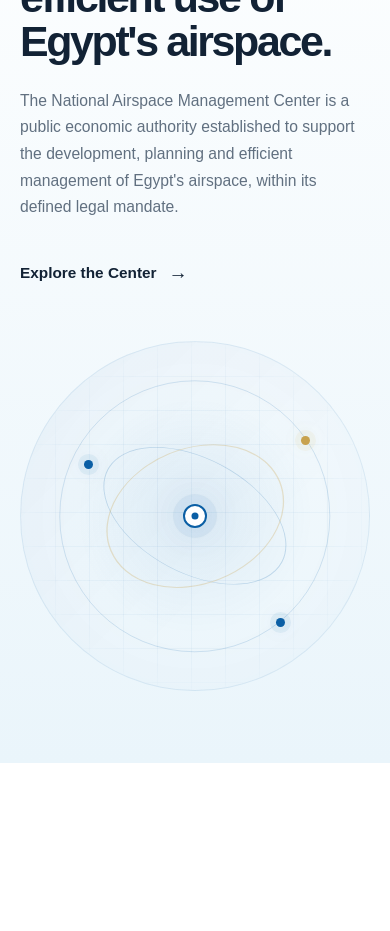
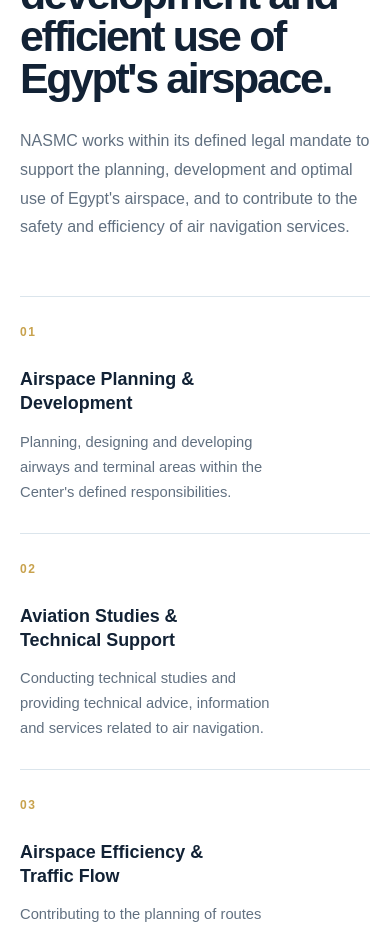
Before and after one commit to madoelfeki/nasmc-website, a Next.js app: page / in a window 390 px wide. Shown: the part 1060-1991 px from the top of the page. Before the commit the page ends 1823 px from the top, so only its background shows below. Built offline with nearby package versions, Linux system fonts and the light colour scheme.

Commit message:
Add NASMC Our Role section

```diff
--- a/app/page.module.css
+++ b/app/page.module.css
@@ -1035,3 +1035,166 @@
     background-size: 34px 34px;
   }
 }
+
+/* =========================================
+   OUR ROLE
+   ========================================= */
+
+.roleSection {
+  position: relative;
+  width: 100%;
+  padding: 120px 0;
+  background: var(--nasmc-white);
+  border-top: 1px solid var(--nasmc-border);
+}
+
+.roleContainer {
+  width: min(1180px, calc(100% - 96px));
+  margin: 0 auto;
+}
+
+.roleIntro {
+  max-width: 820px;
+}
+
+.roleTitle {
+  margin: 0;
+  max-width: 820px;
+  font-size: clamp(2.8rem, 5vw, 5rem);
+  font-weight: 650;
+  line-height: 0.98;
+  letter-spacing: -0.055em;
+  color: var(--nasmc-text);
+  text-wrap: balance;
+}
+
+.roleText {
+  margin: 28px 0 0;
+  max-width: 700px;
+  font-size: 1.08rem;
+  line-height: 1.8;
+  color: var(--nasmc-muted);
+}
+
+.roleGrid {
+  margin-top: 70px;
+  display: grid;
+  grid-template-columns: repeat(4, minmax(0, 1fr));
+  border-top: 1px solid var(--nasmc-border);
+  border-bottom: 1px solid var(--nasmc-border);
+}
+
+.roleCard {
+  position: relative;
+  min-height: 270px;
+  padding: 32px 28px 34px;
+  border-inline-end: 1px solid var(--nasmc-border);
+}
+
+.roleCard:last-child {
+  border-inline-end: 0;
+}
+
+.roleNumber {
+  display: block;
+  margin-bottom: 55px;
+  color: var(--nasmc-gold);
+  font-size: 0.75rem;
+  font-weight: 700;
+  letter-spacing: 0.14em;
+}
+
+.roleCard h3 {
+  margin: 0;
+  max-width: 230px;
+  font-size: 1.12rem;
+  line-height: 1.35;
+  font-weight: 650;
+  color: var(--nasmc-text);
+}
+
+.roleCard p {
+  margin: 14px 0 0;
+  max-width: 250px;
+  font-size: 0.92rem;
+  line-height: 1.7;
+  color: var(--nasmc-muted);
+}
+
+.roleLinkWrap {
+  margin-top: 28px;
+}
+
+@media (max-width: 1100px) {
+  .roleSection {
+    padding: 100px 0;
+  }
+
+  .roleContainer {
+    width: min(900px, calc(100% - 72px));
+  }
+
+  .roleGrid {
+    grid-template-columns: repeat(2, minmax(0, 1fr));
+  }
+
+  .roleCard:nth-child(2) {
+    border-inline-end: 0;
+  }
+
+  .roleCard:nth-child(-n + 2) {
+    border-bottom: 1px solid var(--nasmc-border);
+  }
+}
+
+@media (max-width: 760px) {
+  .roleSection {
+    padding: 84px 24px;
+  }
+
+  .roleContainer {
+    width: 100%;
+  }
+
+  .roleTitle {
+    font-size: clamp(2.55rem, 10vw, 3.8rem);
+  }
+
+  .roleText {
+    font-size: 1rem;
+  }
+
+  .roleGrid {
+    margin-top: 54px;
+    grid-template-columns: 1fr;
+  }
+
+  .roleCard {
+    min-height: auto;
+    padding: 28px 0;
+    border-inline-end: 0;
+    border-bottom: 1px solid var(--nasmc-border);
+  }
+
+  .roleCard:nth-child(2) {
+    border-inline-end: 0;
+  }
+
+  .roleCard:last-child {
+    border-bottom: 0;
+  }
+
+  .roleNumber {
+    margin-bottom: 28px;
+  }
+}
+
+@media (max-width: 480px) {
+  .roleSection {
+    padding: 72px 20px;
+  }
+
+  .roleTitle {
+    font-size: clamp(2.35rem, 11vw, 3.2rem);
+  }
+}
--- a/app/page.tsx
+++ b/app/page.tsx
@@ -433,6 +433,75 @@
         </section>
 
         {/* =========================================
+            OUR ROLE
+            ========================================= */}
+
+        <section className={styles.roleSection}>
+          <div className={styles.roleContainer}>
+            <div className={styles.roleIntro}>
+              <p className={styles.sectionEyebrow}>OUR ROLE</p>
+
+              <h2 className={styles.roleTitle}>
+                Supporting the planning, development and efficient use of
+                Egypt&apos;s airspace.
+              </h2>
+
+              <p className={styles.roleText}>
+                NASMC works within its defined legal mandate to support the
+                planning, development and optimal use of Egypt&apos;s airspace,
+                and to contribute to the safety and efficiency of air navigation
+                services.
+              </p>
+            </div>
+
+            <div className={styles.roleGrid}>
+              <article className={styles.roleCard}>
+                <span className={styles.roleNumber}>01</span>
+                <h3>Airspace Planning &amp; Development</h3>
+                <p>
+                  Planning, designing and developing airways and terminal areas
+                  within the Center&apos;s defined responsibilities.
+                </p>
+              </article>
+
+              <article className={styles.roleCard}>
+                <span className={styles.roleNumber}>02</span>
+                <h3>Aviation Studies &amp; Technical Support</h3>
+                <p>
+                  Conducting technical studies and providing technical advice,
+                  information and services related to air navigation.
+                </p>
+              </article>
+
+              <article className={styles.roleCard}>
+                <span className={styles.roleNumber}>03</span>
+                <h3>Airspace Efficiency &amp; Traffic Flow</h3>
+                <p>
+                  Contributing to the planning of routes and the organization of
+                  air traffic flow to support efficient use of airspace.
+                </p>
+              </article>
+
+              <article className={styles.roleCard}>
+                <span className={styles.roleNumber}>04</span>
+                <h3>Training &amp; Qualification</h3>
+                <p>
+                  Supporting training and qualification activities within the
+                  Center&apos;s legal mandate.
+                </p>
+              </article>
+            </div>
+
+            <div className={styles.roleLinkWrap}>
+              <Link href="/our-role" className={styles.aboutLink}>
+                Explore Our Role
+                <span aria-hidden="true">→</span>
+              </Link>
+            </div>
+          </div>
+        </section>
+
+        {/* =========================================
             ABOUT NASMC
             ========================================= */}
 
```
